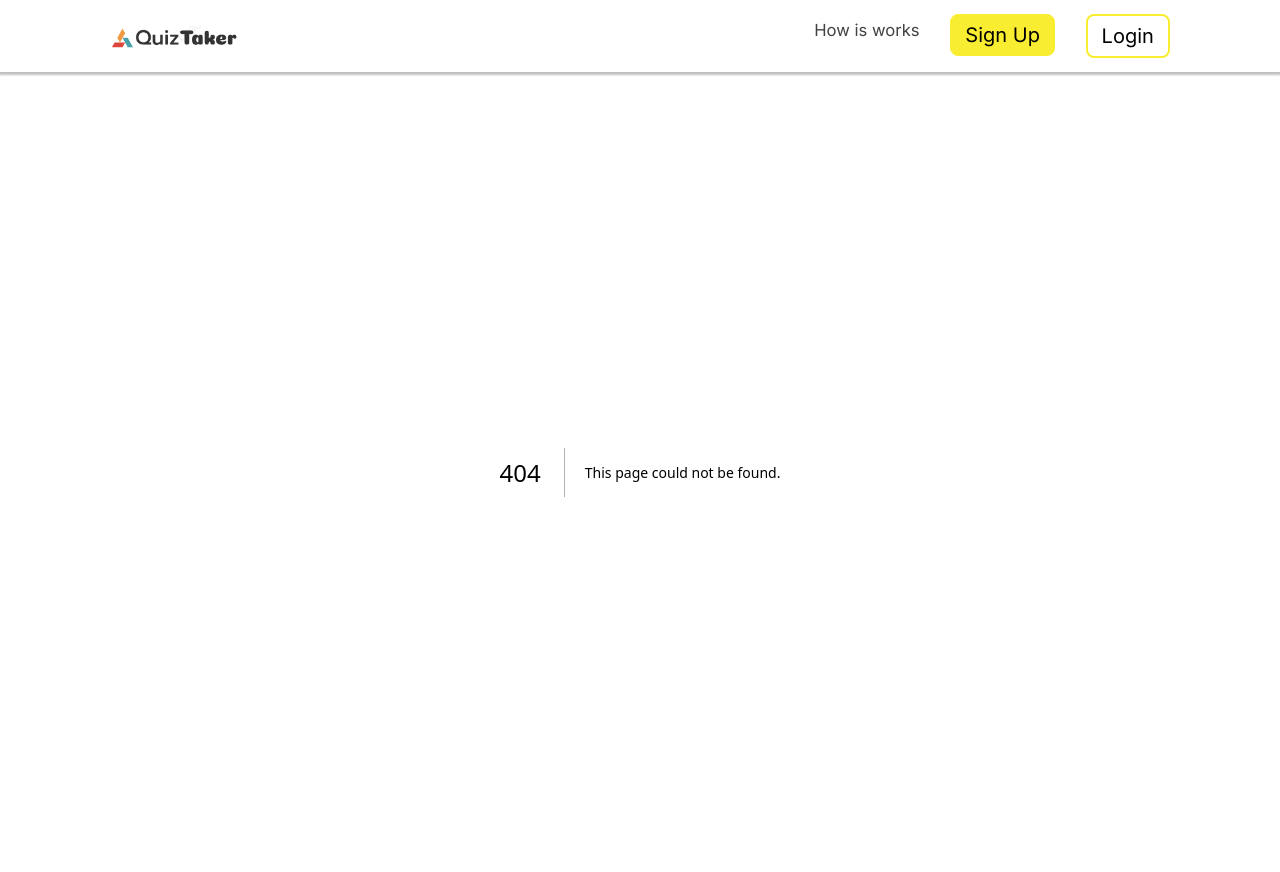
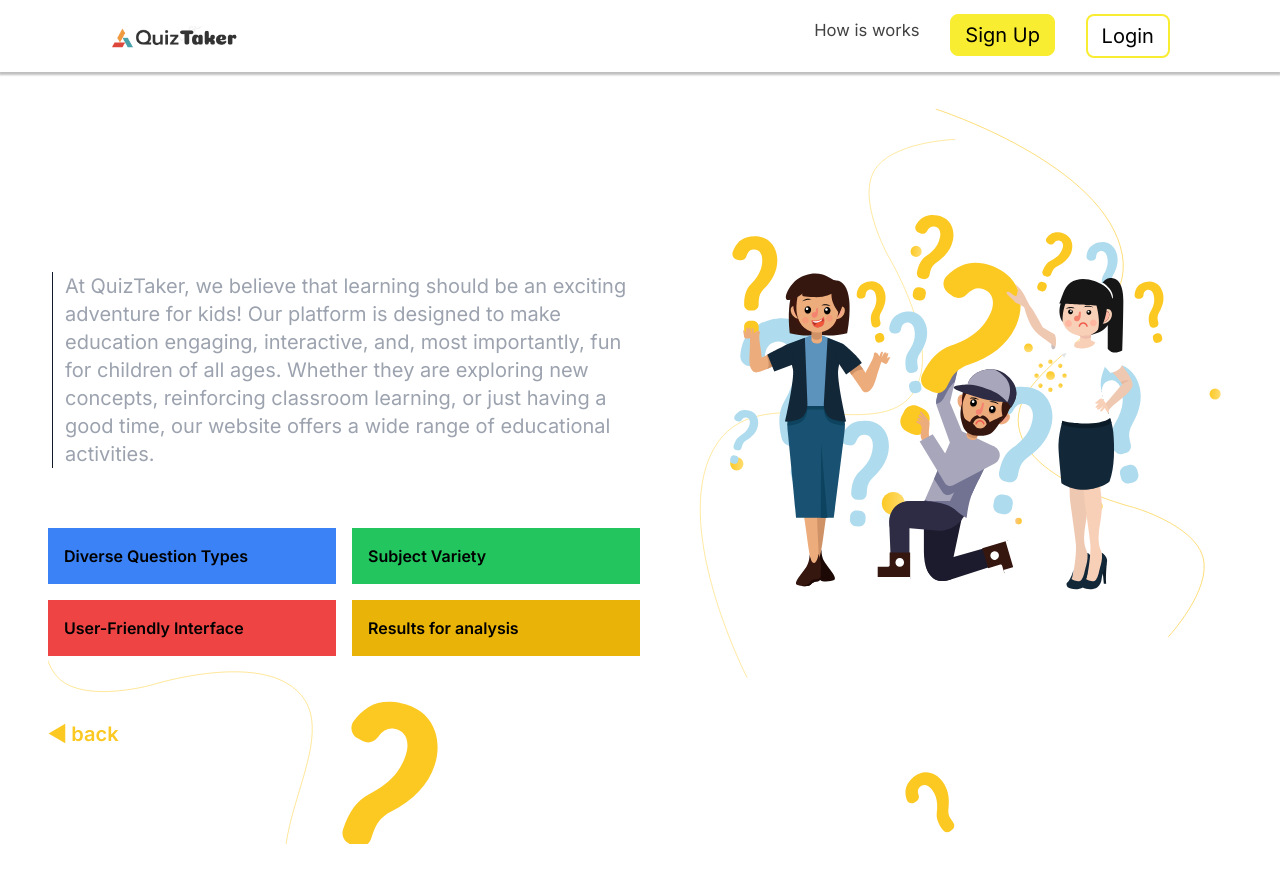
Before and after one commit to GovTeam/quiz-app-next, a Next.js app: page /about in a window 1280 px wide. Before the commit this address had no page. After the commit the page ends 844 px from the top, so only its background shows below. Built offline with nearby package versions, Linux system fonts and the light colour scheme.

Commit message:
added about page

```diff
--- /dev/null
+++ b/src/app/about/page.js
@@ -0,0 +1,37 @@
+import Image from "next/image";
+
+export default function Home() {
+    return (
+        <div className="px-12">
+            <div className="relative container mx-auto pt-[200px]">
+                <img className=" absolute top-0 pointer-events-none hidden lg:block" src="./HeroImg.svg" />
+                <div className=" w-1/2">
+                    <h2 className={" text-xl font-normal text-gray-400 border-l-[1px] ml-[4px] px-3 mb-[60px] border-gray-900 "}>
+                        At QuizTaker, we believe that learning should be an exciting adventure for kids! Our platform is designed to make education engaging, interactive, and, most importantly, fun for children of all ages. Whether they are exploring new concepts, reinforcing classroom learning, or just having a good time, our website offers a wide range of educational activities.
+                    </h2>
+                    <div class="grid grid-cols-2 gap-4">
+                        <div class="bg-blue-500 p-4 font-semibold">
+                        Diverse Question Types
+                        </div>
+                        <div class="bg-green-500 p-4 font-semibold">
+                        Subject Variety
+                        </div>
+                        <div class="bg-red-500 p-4 font-semibold">
+                        User-Friendly Interface
+                        </div>
+                        <div class="bg-yellow-500 p-4 font-semibold">
+                        Results for analysis
+                        </div>
+                    </div>
+
+                    <div className="mt-16 flex items-center gap-8">
+                        <a href="/" className=" text-primary text-xl font-semibold">
+                            ◀ back
+                        </a>
+                    </div>
+
+                </div>
+            </div>
+        </div>
+    );
+}
--- a/src/components/navbar/Navbar.jsx
+++ b/src/components/navbar/Navbar.jsx
@@ -22,7 +22,7 @@ const Navbar = () => {
         />
       </Link>
       <div className={styles.menu}>
-        <Link className={styles.link} href="/#about">
+        <Link className={styles.link} href="/about">
           How is works
         </Link>
         <Link href="/signup">
```
